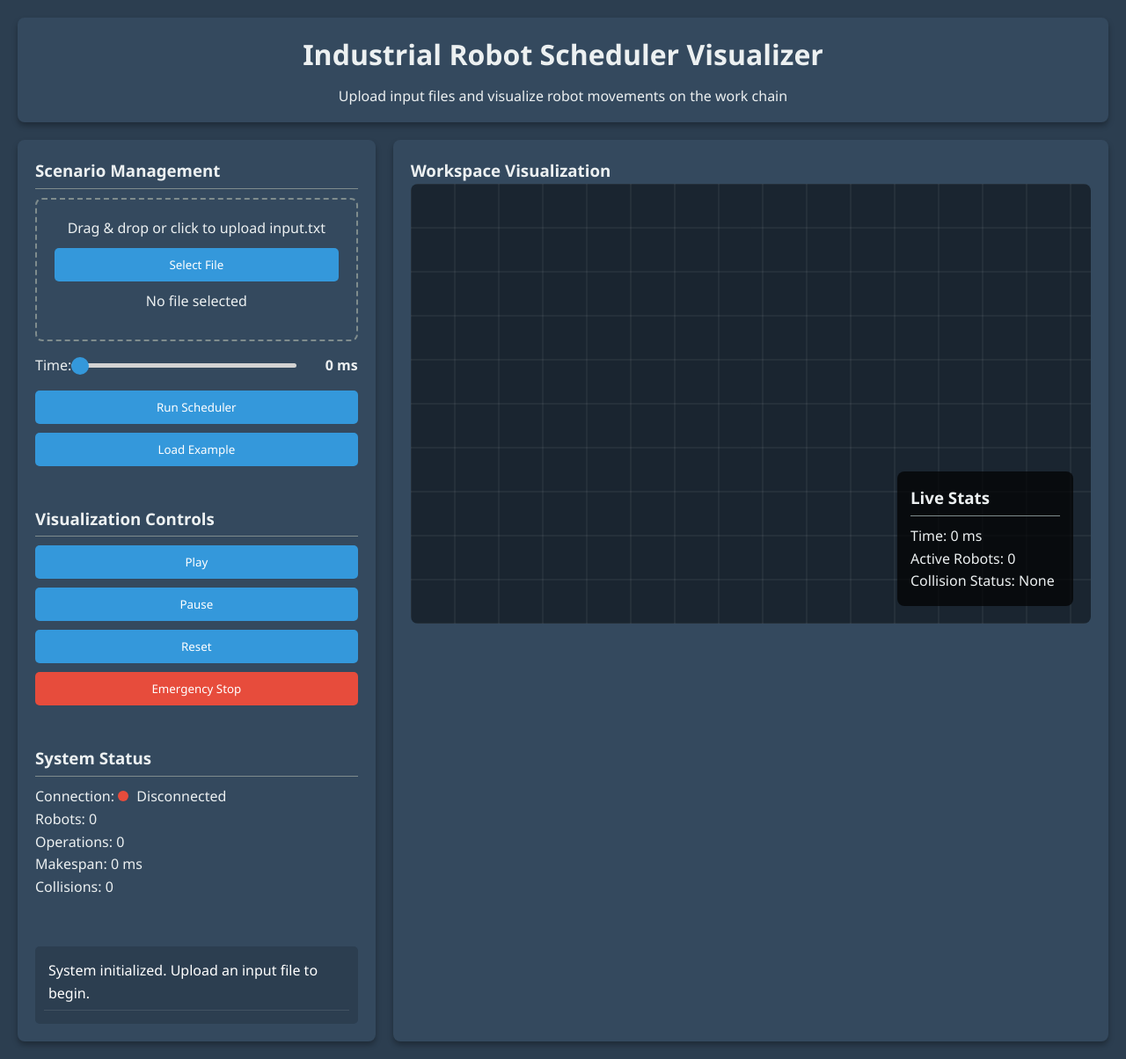
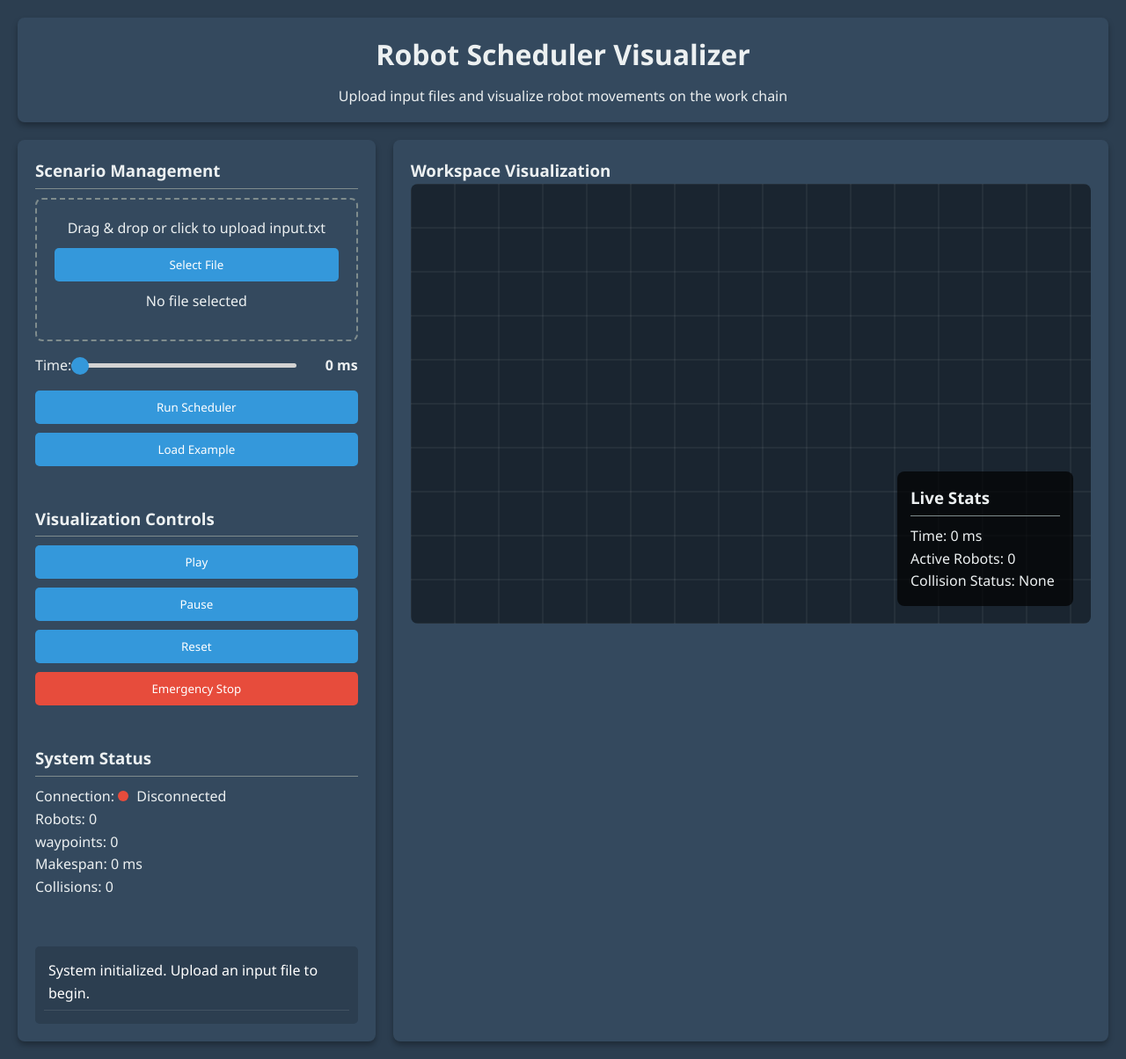
Before and after one commit to anasmostafa23/robo_hackathon, a plain HTML site: page web/index.html in a window 1280 px wide. Shown: the whole page at 88% size. Drawn offline with Linux system fonts and the light colour scheme.

Commit message:
modified:   web/index.html

```diff
--- a/web/index.html
+++ b/web/index.html
@@ -230,7 +230,7 @@
 </head>
 <body>
     <header>
-        <h1>Industrial Robot Scheduler Visualizer</h1>
+        <h1>Robot Scheduler Visualizer</h1>
         <p>Upload input files and visualize robot movements on the work chain</p>
     </header>
 
@@ -269,7 +269,7 @@
                 <h3>System Status</h3>
                 <p>Connection: <span id="connection-status"><span class="status-indicator status-disconnected"></span>Disconnected</span></p>
                 <p>Robots: <span id="robots-count">0</span></p>
-                <p>Operations: <span id="operations-count">0</span></p>
+                <p>waypoints: <span id="operations-count">0</span></p>
                 <p>Makespan: <span id="makespan">0 ms</span></p>
                 <p>Collisions: <span id="collisions-count">0</span></p>
             </div>
```
